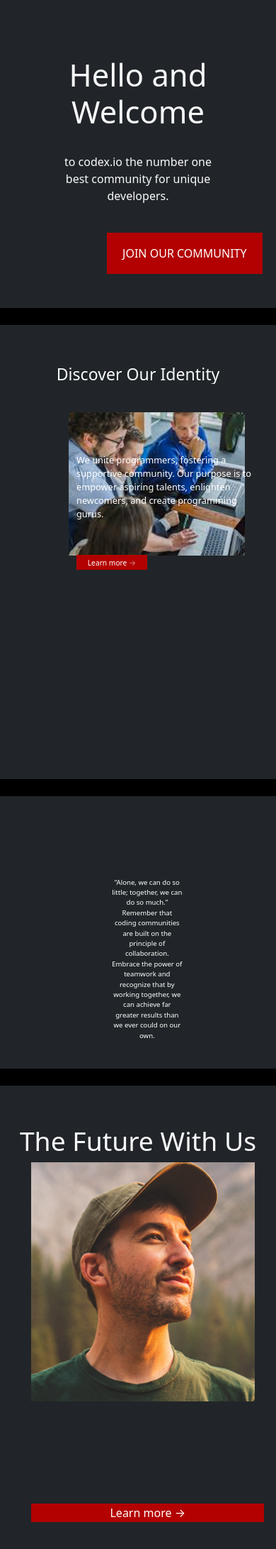
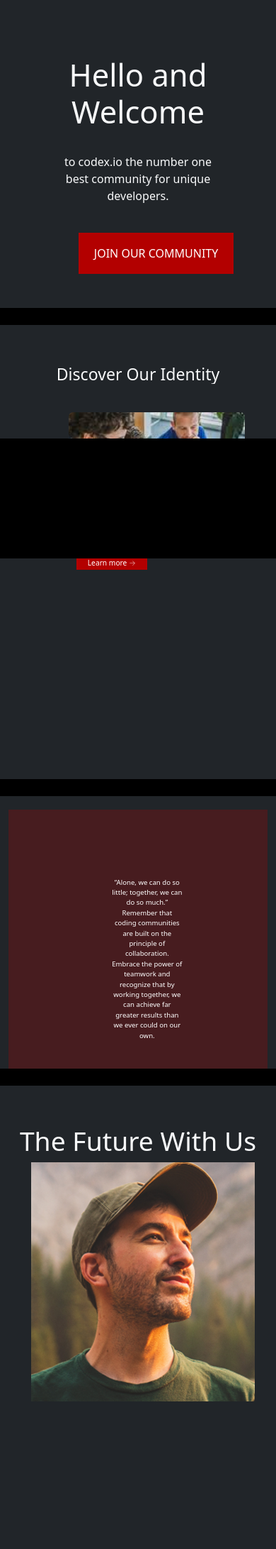
Before and after one commit to My-codeteam/CodeXio, a Django app: page / in a window 390 px wide. Shown: the part 57-2240 px from the top of the page at 71% size. Run offline with Django 4.2, Linux system fonts and the light colour scheme; parts of the project's set-up code (start-up, migrations or seed data) failed here and were passed over; some libraries are stand-ins or nearby versions.

Commit message:
updated the style and the index file

```diff
--- a/codexio_main/static/codexio_main/index.css
+++ b/codexio_main/static/codexio_main/index.css
@@ -131,35 +131,64 @@ button{
 .big-img{
     margin-left: 10em;
     width: 45%;
-    height: 10%;
+    height: 8%;
 }
 .big-img img{
     margin-left: 1.5em;
     width: 100%;
-    height: 10%;
+    height: 8%;
 }
 .future{
-    padding-bottom: 29em;
+    padding-bottom: 57em;
 }
 .learn-moreB{
     position: relative;
-    margin-left: 2em;
+    margin-left: 12em;
     font-weight: 400;
     height: 10%;
     width: 20%;
-    top: 9em;
+    top: 10em;
 }
 .vision{
-    font-size: 1em;
+    font-size: 1.4em;
     background: #b30000;
     color: white;
     width: 45%;
-    height: 35%;
+    height: 49%;
     position: absolute;
-    margin-left: 17em;
-    top: 355%;
+    margin-left: 21em;
+    top: 375%;
 }
-@media screen and (max-width: 1094px){
+.slide{
+    background: #b3000041;
+}
+.team-inner{
+    background: #b30000;
+}
+svg{
+    background: transparent;
+}
+.our-team{
+    margin-bottom: 3em;;
+}
+.footer-sec{
+    z-index: 9;
+    height: 20%;
+    width: 100%;
+    background: black;
+    display: block;
+    position: fixed;
+    bottom: 0;
+}
+@media screen and (min-height: 900px){
+    .col-md-7{
+        margin-top: 22em;
+    }
+    .vision{
+        top: 150%;
+    }
+}
+@media screen and (min-width: 900px){
     .ci{
         z-index: 4;
         width: 30%;
@@ -179,10 +208,19 @@ button{
         font-size: 0.8em;
         font-weight: 200;
     }
+    .svg{
+        object-fit: contain;
+    }
+}
+@media screen and (max-width: 1100px){
+    svg{
+        width: 100%;
+        margin-right: 36em;
+    }
 }
 @media screen and (max-width: 950px){
     .join{
-        margin-left: 38%;
+        margin-left: 37%;
     }
     .col-md-7{
         width: 40%;
@@ -196,7 +234,7 @@ button{
         background: #b30000;
     }
     .big-img{
-        margin-left: 0;
+        margin-left: 3em;
         width: 50%;
         height: 30%;
     }
@@ -210,22 +248,25 @@ button{
         padding-bottom: 6em;
     }
     .vision{
-        margin-left: 0;
+        margin-left: 9em;
         width: 50%;
         height: 50%;
-        positon: absolute;
+        position: absolute;
         top: 345%;
     }
     .future{
-        padding-bottom: 47em;
+        padding-bottom: 52em;
     }
     .learn-moreB{
         position: relative;
-        top: 14em;
-        margin-left: 2em;
+        top: 16em;
+        margin-left: 3.5em;
     }
 }
 @media screen and (max-width: 720px){
+    .join{
+        margin-left: 28%;
+    }
     .vision{
         font-size: 1.2em;
         background: #b30000;
@@ -233,8 +274,8 @@ button{
         width: 87%;
         height: 40%;
         position: absolute;
-        margin-left: 1.6em;
-        top: 355%;
+        margin-left: 1.69em;
+        top: 365%;
     }
     .big-img{
         margin-left: 0;
@@ -247,14 +288,14 @@ button{
         height: 20%;
     }
     .future{
-        padding-bottom: 52em;
+        padding-bottom: 62em;
     }
     .learn-moreB{
         position: relative;
         font-weight: 400;
         height: 10%;
         width: 90%;
-        top: 9em;
+        top: 15em;
         margin-left: 2em;
     }
     .card{
@@ -295,6 +336,9 @@ button{
     }
 }
 @media screen and (max-width: 544px){
+    .join{
+        margin-left: 27%;
+    }
     .col-md-7{
         z-index: 7;
         position: absolute;
@@ -314,7 +358,7 @@ button{
         height: 40%;
         position: absolute;
         margin-left: 1.6em;
-        top: 315%;
+        top: 325%;
     }
     .big-img{
         margin-left: 0;
@@ -327,14 +371,14 @@ button{
         height: 20%;
     }
     .future{
-        padding-bottom: 49em;
+        padding-bottom: 50em;
     }
     .learn-moreB{
         position: relative;
         font-weight: 400;
         height: 10%;
         width: 90%;
-        top: 9em;
+        top: 14em;
         margin-left: 2em;
     }
 }
--- a/codexio_main/templates/codexio_main/index.html
+++ b/codexio_main/templates/codexio_main/index.html
@@ -73,7 +73,7 @@
 <section class="container-fluid bg-dark quote-section">
     <div id="qouteCarousel" class="carousel slide carousel-fade" data-bs-ride="carousel" data-bs-interval="2100">
         <div class="carousel-inner inner2">
-            <svg id="visual" viewBox="0 0 700 600" width="1200" height="600" xmlns="http://www.w3.org/2000/svg" xmlns:xlink="http://www.w3.org/1999/xlink" version="1.1"><rect x="0" y="0" width="900" height="600" fill="#282626"></rect><g transform="translate(448.0489702334559 308.67097781321957)"><path d="M155.2 -285.5C189 -249.2 196 -183.2 220.3 -130.7C244.7 -78.1 286.3 -39.1 306.6 11.7C326.9 62.5 325.8 125 290.8 159.1C255.8 193.1 186.9 198.8 132.8 226.5C78.7 254.3 39.3 304.1 -2.1 307.7C-43.5 311.3 -87 268.7 -131.3 235.3C-175.6 201.9 -220.7 177.7 -256.7 140C-292.6 102.3 -319.3 51.2 -315.7 2.1C-312.1 -47 -278.1 -94 -248.3 -142.2C-218.5 -190.4 -192.7 -239.8 -152 -272.2C-111.3 -304.5 -55.7 -319.8 2.5 -324.1C60.7 -328.4 121.3 -321.8 155.2 -285.5" fill="#c00000">
+            <svg id="visual" viewBox="0 0 700 600" width="1200" height="600" xmlns="http://www.w3.org/2000/svg" xmlns:xlink="http://www.w3.org/1999/xlink" version="1.1"><rect x="0" y="0" width="900" height="600" fill="transparent"></rect><g transform="translate(448.0489702334559 308.67097781321957)"><path d="M155.2 -285.5C189 -249.2 196 -183.2 220.3 -130.7C244.7 -78.1 286.3 -39.1 306.6 11.7C326.9 62.5 325.8 125 290.8 159.1C255.8 193.1 186.9 198.8 132.8 226.5C78.7 254.3 39.3 304.1 -2.1 307.7C-43.5 311.3 -87 268.7 -131.3 235.3C-175.6 201.9 -220.7 177.7 -256.7 140C-292.6 102.3 -319.3 51.2 -315.7 2.1C-312.1 -47 -278.1 -94 -248.3 -142.2C-218.5 -190.4 -192.7 -239.8 -152 -272.2C-111.3 -304.5 -55.7 -319.8 2.5 -324.1C60.7 -328.4 121.3 -321.8 155.2 -285.5" fill="#c00000">
             <div class="carousel-item active ci">
                 <!--make this a slider of three(that should do), but do not include slider arrows or dots-->
                 <q cite="#">Alone, we can do so little; together, we can do so much.</q>
@@ -109,10 +109,10 @@
     <button class="text-light mt-0 mb-3 learn-moreB"><a href="#">Learn more &rightarrow;</a></button>
 </section>
 <br>
-<section class="team bg-dark py-5 text-center">
+<section class="team bg-dark py-5 text-center our-team">
     <h2 class="display-4 text-light text-center">Our Accomplished Team</h2>
     <div class="bg-danger carousel slide" data-bs-ride="carousel" id="images">
-        <div class="carousel-inner" style="width: 100%; height: 100%">
+        <div class="carousel-inner team-inner" style="width: 100%; height: 100%">
             <!-- undecided, but the number of people in the group include their names. make it a slider of 9-->
             <!-- include codes for the fonts icon that will hang on the image. use github icon instead of linkedin, the link will be updated by the backend teams -->
             <div class="carousel-item active" data-bs-interval="1000">
@@ -125,6 +125,7 @@
             <div class="carousel-item">
                 <div>
                     <img src="coding-group.png" alt="pic">
+                    <i class="fab fa-github"></li>
                 </div>
                 <h3 class="team-h3">Joh Doe</h3>
                 <p>Front-end Developer</p>
@@ -198,6 +199,6 @@
         </div>
     </div>
 </section>
-<footer></footer>
+<footer class="footer-sec"></footer>
 
 {% endblock %}
```
